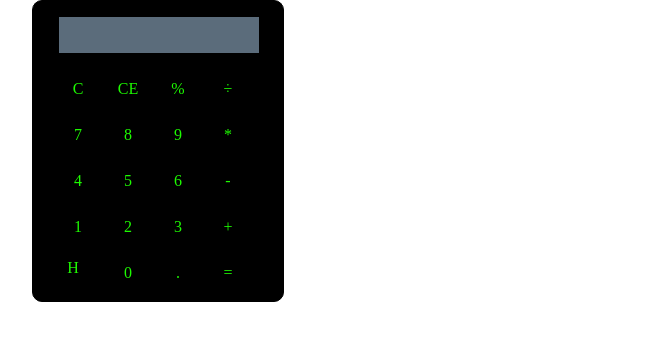
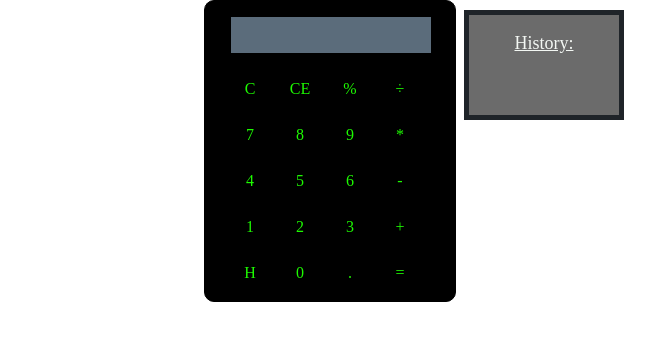
Before and after one commit to ZellKirov92/calculator, a plain HTML site: page index.html in a window 1280 px wide. Shown: the whole page, without its empty margins (226-881 px from the left). Drawn offline with nearby package versions, Linux system fonts and the light colour scheme.

Commit message:
Creating CSS and JS folders Move CSS and JS files to their respective folders index.html changes to CSS and JS links. Added container for calculator and history, added History paragraph style.css Changing the location of the history and changing the color index.js Added the ability to delete history with the History button

```diff
--- a/style.css
+++ b/css/style.css
@@ -4,6 +4,13 @@ body {
     justify-content: center;
     align-items: center;
     min-width: 375px;
+    margin-inline: auto;
+}
+
+#container {
+    position: relative;
+    height: 400px;
+    width: 375px;
 }
 
 #calculator {
@@ -26,6 +33,7 @@ body {
 
 #resultOutput {
     text-align: right;
+    overflow: auto;
 }
 
 #buttonContainer {
@@ -143,10 +151,17 @@ body {
 }
 
 #history {
-    height: 50px;
-    width: 100px;
+    position: absolute;
+    left: 50px;
+    height: 100px;
+    width: 150px;
+    border-bottom: 0;
     font-size: 18px;
-    color: black;
+    text-align: center;
+    overflow: auto;
+    color: hsl(120, 18%, 96%);
+    background-color: hsl(0, 0%, 42%);
+    border: 5px solid hsl(210, 14%, 14%);
 }
 
 #historyButton {
@@ -163,6 +178,12 @@ body {
 @media screen and (min-width: 768px) {
     body {
         width: 768px;
+    }
+
+    #container {
+        position: relative;
+        height: 300px;
+        width: 420px;
     }
 
     #calculator {
@@ -190,4 +211,14 @@ body {
         height: 40px;
         width: 40px;
     }
+
+    #history {
+        top: 10px;
+        left: 260px;
+    }
+
+    #historyButton {
+        height: 40px;
+        width: 40px;
+    }
 }
--- a/index.html
+++ b/index.html
@@ -5,12 +5,13 @@
     <meta name="viewport" content="width=device-width, initial-scale=1.0">
     <meta name="description" content="Creating a Simple Calculator">
     <title>Calculator</title>
-    <link rel="stylesheet" href="./normalize.css">
-    <link rel="stylesheet" href="./style.css">
+    <link rel="stylesheet" href="./css/normalize.css">
+    <link rel="stylesheet" href="./css/style.css">
     <script src="https://cdnjs.cloudflare.com/ajax/libs/mathjs/10.4.0/math.min.js"></script>
-    <script src="./index.js" defer></script>
+    <script src="./js/index.js" defer></script>
 </head>
 <body>
+    <div id="container">
         <div id="calculator">
             <div id="screenResult"><p id="resultOutput"></p></div>
             <div id="buttonContainer">
@@ -36,6 +37,9 @@
                 <button type="button" value="0" title="zero" class="number buttonCalculator" id="zero"><span>0</span></button>
             </div>
         </div>
-    <div id="history"></div>
+        <div id="history">
+            <p><u>History:</u></p>
+        </div>
+    </div>
 </body>
 </html>
--- a/index.js
+++ b/js/index.js
@@ -27,6 +27,8 @@ buttons.forEach(button => {
         } else if (value === "C") {
             screen.textContent = "";
             userInput = [];
+            history = [];
+            document.getElementById('history').textContent = "";
         } else if (value === "←") {
             if (screen.textContent.length > 0) {
                 screen.textContent = screen.textContent.slice(0, -1);
```
Also changed, not shown: css/normalize.css (renamed from normalize.css). Lines whose indentation alone changed are shown as unchanged.
